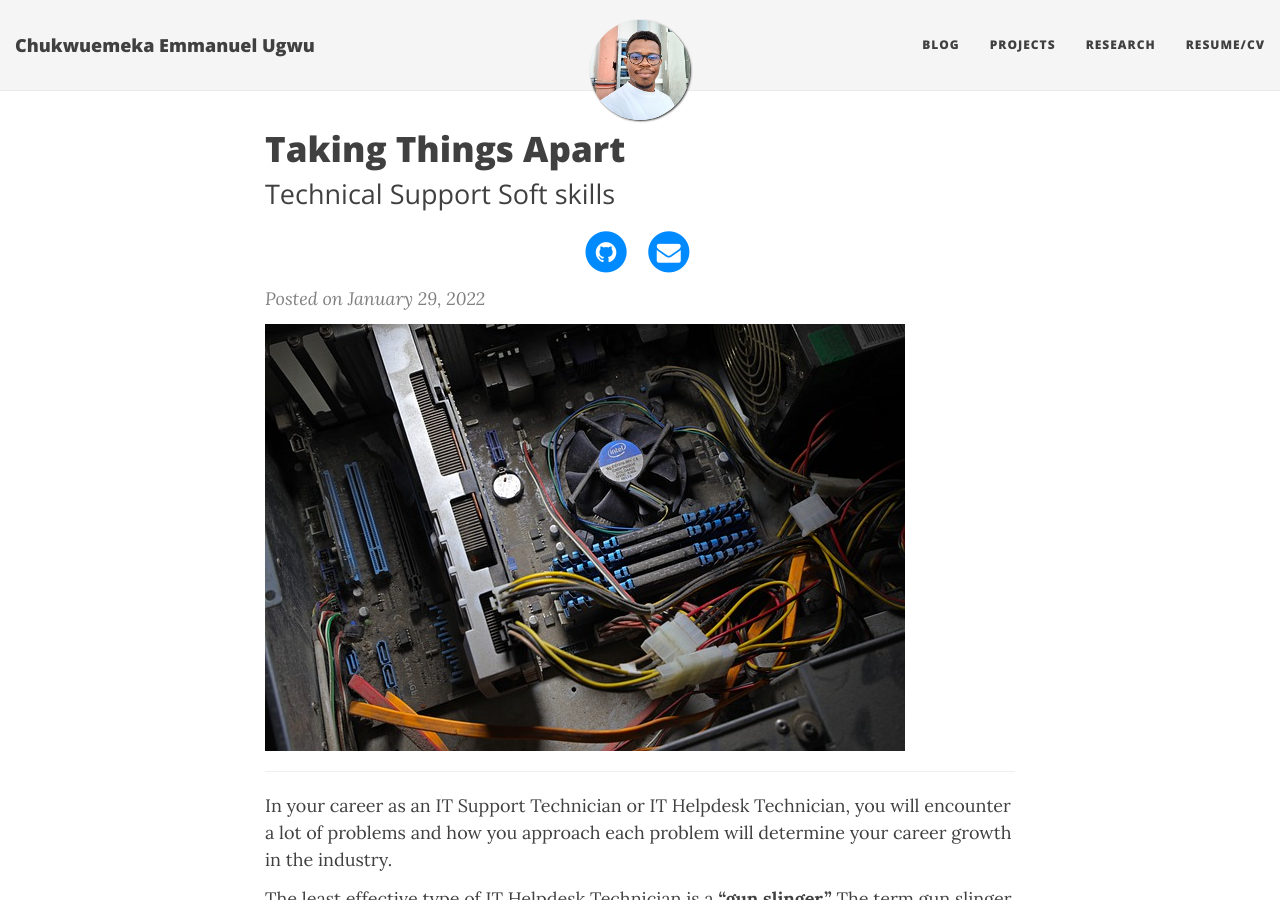
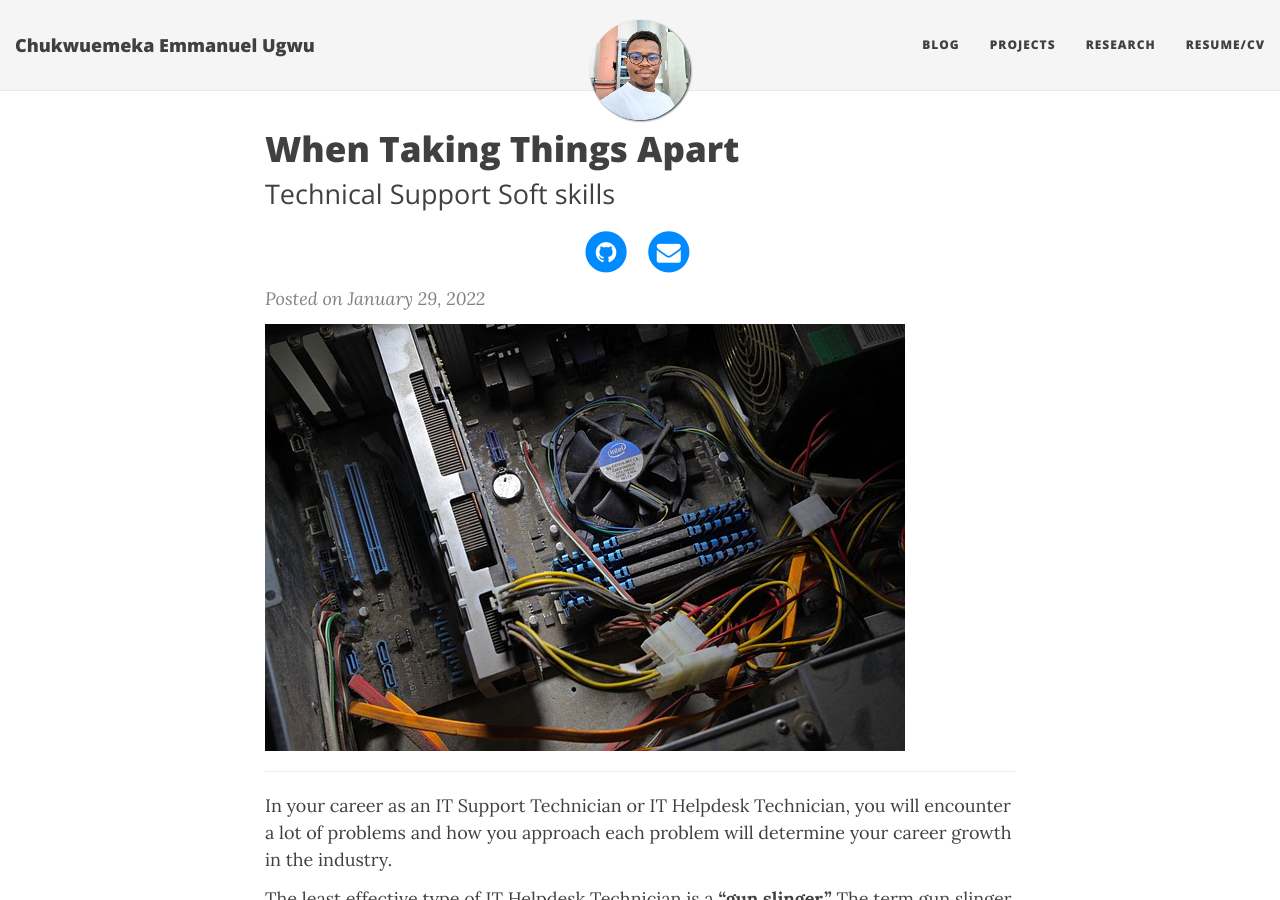
Before and after one commit to coolmechel/blog, a Jekyll site: the page built from _posts/2022-01-29-when-taking-things-apart.md, in a window 1280 px wide and 900 px high. Built offline with Jekyll 4.4.1, drawn with Linux system fonts in a browser that asks for light colours; nearby versions of some CDN libraries; comment, search, counter and statistics services are not loaded.

Commit message:
Changing URL of blog
Post not showing

```diff
--- a/_posts/2022-01-29-taking-things-apart.MD
+++ b/_posts/2022-01-29-when-taking-things-apart.md
@@ -1,7 +1,7 @@
 ---
 layout: post
 author: Emmanuel
-title: Taking Things Apart
+title: When Taking Things Apart
 subtitle: Technical Support Soft skills
 tags:
   - Technology, IT Helpdesk Support, Technical Support, Soft Skills
@@ -25,7 +25,6 @@
 ***
 ![untidy place](../img/untidy.jpg "Scattered room")
 
-***
 
 A gun slinger technician changes multiple things simultaneously. For
 example, if there is no display on the output, the technician might swap out the
```
Also changed, not shown: _posts/2013-01-06-not-just-another-day.md (+1 -1 lines).
